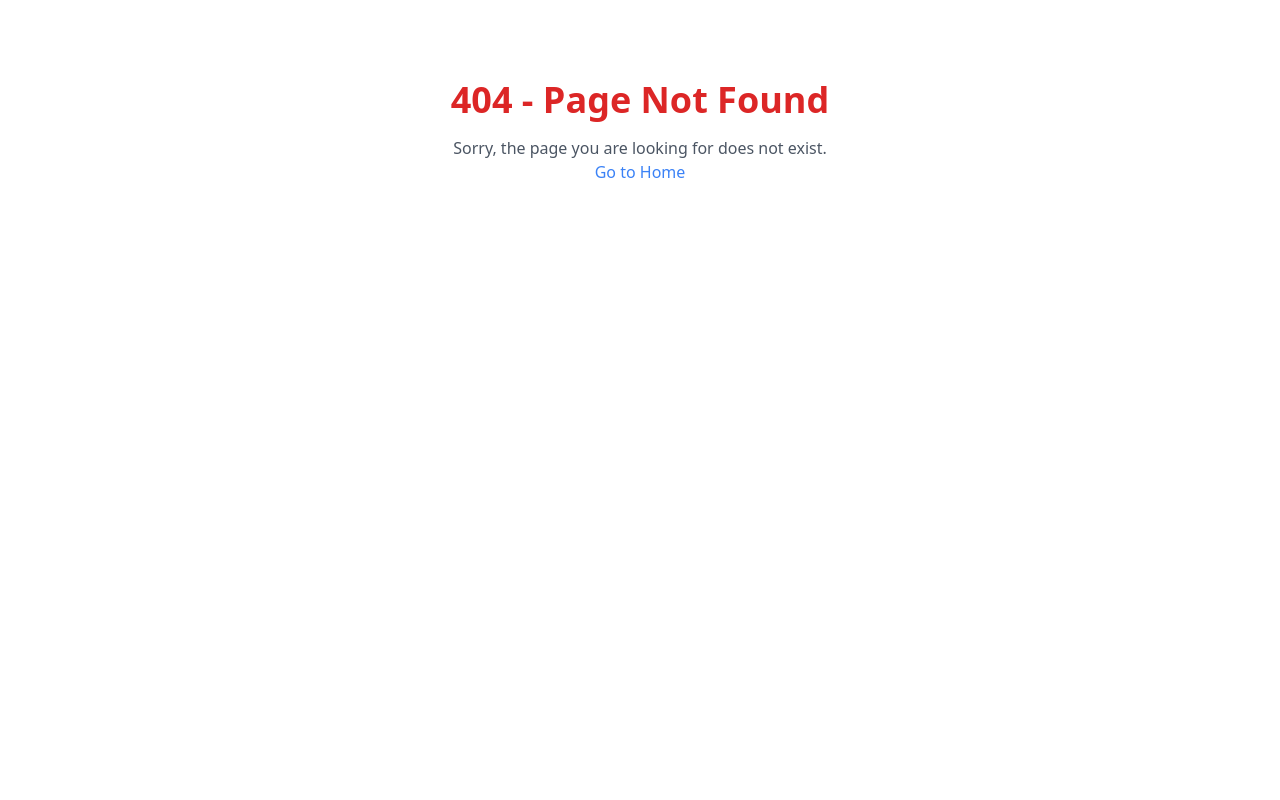
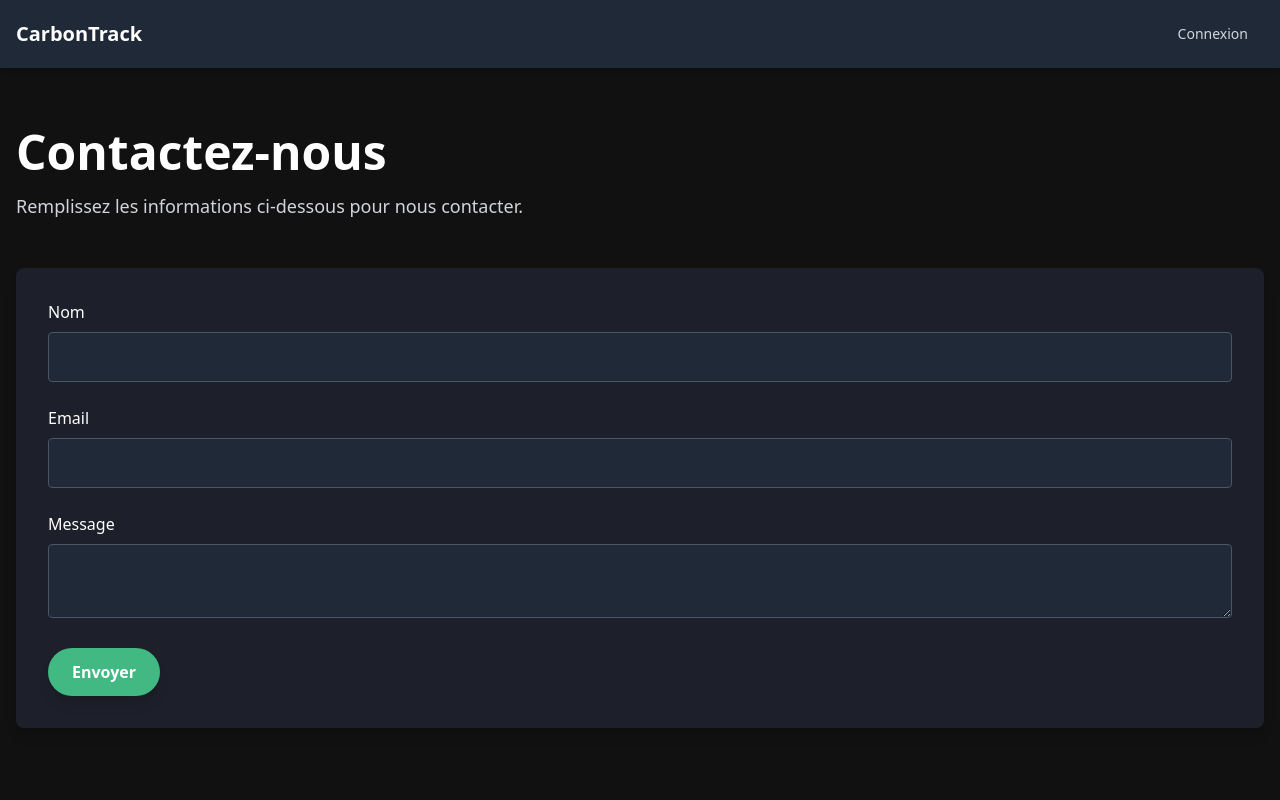
Before and after one commit to Pagiestm/CarbonTrack, a Vue app in the folder Front-CarbonTrack/: page /contact in a window 1280 px wide. Before the commit this address had no page. Shown: the top 800 px of the page. Built offline with nearby package versions, Linux system fonts and the light colour scheme.

Commit message:
feat(FormComponent.vue, contact): creating a component for forms + contact form on the front side

```diff
--- /dev/null
+++ b/Front-CarbonTrack/src/components/FormComponent.vue
@@ -0,0 +1,39 @@
+<template>
+    <form @submit.prevent="handleSubmit" class="bg-primary p-8 rounded-lg shadow-lg">
+        <div v-for="field in fields" :key="field.name" class="mb-6">
+            <label :for="field.name" class="block text-white mb-2">{{ field.label }}</label>
+            <input v-if="field.type !== 'textarea'" :type="field.type" :name="field.name" v-model="formData[field.name]"
+                :required="field.required"
+                class="w-full p-3 rounded bg-gray-800 text-white border border-gray-600 focus:outline-none focus:ring-2 focus:ring-customGreen" />
+            <textarea v-else :name="field.name" v-model="formData[field.name]" :required="field.required"
+                class="w-full p-3 rounded bg-gray-800 text-white border border-gray-600 focus:outline-none focus:ring-2 focus:ring-customGreen"></textarea>
+        </div>
+        <button type="submit"
+            class="py-3 px-6 bg-customGreen text-white font-semibold rounded-full shadow-lg hover:scale-105 transition-transform duration-300 ease-in-out">
+            Envoyer
+        </button>
+    </form>
+</template>
+
+<script setup>
+import { ref } from 'vue';
+
+const props = defineProps({
+    fields: {
+        type: Array,
+        required: true,
+    },
+    onSubmit: {
+        type: Function,
+        required: true,
+    },
+});
+
+const formData = ref(
+    props.fields.reduce((acc, field) => ({ ...acc, [field.name]: '' }), {})
+);
+
+const handleSubmit = () => {
+    props.onSubmit(formData.value);
+};
+</script>
--- a/Front-CarbonTrack/src/router/index.js
+++ b/Front-CarbonTrack/src/router/index.js
@@ -3,6 +3,7 @@ import HomePage from '../views/Home/HomePage.vue';
 import LoginForm from '../views/LoginPage.vue';
 import NotFound from '../views/NotFound.vue';
 import RegisterForm from '../views/RegisterPage.vue';
+import ContactPage from '../views/ContactPage.vue';
 import ProfilePage from '../views/Profile/ProfilePage.vue';
 import EditProfilePage from '../views/Profile/EditProfilePage.vue';
 import AdminPage from '../views/Admin/AdminPage.vue';
@@ -18,6 +19,7 @@ const routes = [
     { path: '/', name: 'Home', component: HomePage },
     { path: '/login', name: 'Login', component: LoginForm },
     { path: '/register', name: 'Register', component: RegisterForm },
+    { path: '/contact', component: ContactPage },
     { path: '/profile', name: 'Profile', component: ProfilePage, meta: { requiresAuth: true } },
     { path: '/profile/edit', name: 'EditProfile', component: EditProfilePage, meta: { requiresAuth: true } },
     { path: '/projects', name: 'UserProjects', component: ProjectPage, meta: { requiresAuth: true } },
--- /dev/null
+++ b/Front-CarbonTrack/src/services/contactService.js
@@ -0,0 +1,17 @@
+// src/services/contactService.js
+import axios from 'axios';
+
+const API_BASE_URL = import.meta.env.VITE_API_BASE_URL;
+
+export const sendContactMessage = async (contactData) => {
+  try {
+    const response = await axios.post(`${API_BASE_URL}/contact`, contactData, {
+      headers: {
+        'Content-Type': 'application/json',
+      },
+    });
+    return response.data;
+  } catch (error) {
+    throw new Error(error.response?.data?.error || 'Failed to send contact message');
+  }
+};
--- /dev/null
+++ b/Front-CarbonTrack/src/views/ContactPage.vue
@@ -0,0 +1,63 @@
+<!-- src/pages/ContactPage.vue -->
+<template>
+    <NavBar />
+    <section class="w-full py-24 lg:py-32 bg-secondary min-h-screen">
+        <div class="container mx-auto px-4">
+            <header class="mb-12 text-center lg:text-left">
+                <h1 class="text-5xl font-bold text-white">Contactez-nous</h1>
+                <p class="text-lg text-gray-300 mt-4">
+                    Remplissez les informations ci-dessous pour nous contacter.
+                </p>
+            </header>
+            <FormComponent :fields="fields" :onSubmit="handleSubmit" />
+            <SuccessMessage v-if="showSuccessMessage" :show="showSuccessMessage" :message="successMessage"
+                @close="handleCloseSuccessMessage" />
+            <ErrorMessage v-if="showErrorMessage" :show="showErrorMessage" :message="errorMessage"
+                @close="handleCloseErrorMessage" />
+        </div>
+    </section>
+    <Footer />
+</template>
+
+<script setup>
+import { ref } from 'vue';
+import { useRouter } from 'vue-router';
+import FormComponent from '../components/FormComponent.vue';
+import NavBar from '../components/NavBar.vue';
+import Footer from '../components/Footer.vue';
+import SuccessMessage from '../components/Alert/SuccessMessage.vue';
+import ErrorMessage from '../components/Alert/ErrorMessage.vue';
+import { sendContactMessage } from '../services/contactService';
+
+const fields = ref([
+    { name: 'name', label: 'Nom', type: 'text', required: true },
+    { name: 'email', label: 'Email', type: 'email', required: true },
+    { name: 'message', label: 'Message', type: 'textarea', required: true },
+]);
+
+const showSuccessMessage = ref(false);
+const successMessage = ref('');
+const showErrorMessage = ref(false);
+const errorMessage = ref('');
+const router = useRouter();
+
+const handleSubmit = async (formData) => {
+    try {
+        await sendContactMessage(formData);
+        successMessage.value = 'Message envoyé avec succès !';
+        showSuccessMessage.value = true;
+    } catch (error) {
+        errorMessage.value = 'Échec de l\'envoi du message.';
+        showErrorMessage.value = true;
+    }
+};
+
+const handleCloseSuccessMessage = () => {
+    showSuccessMessage.value = false;
+    router.push('/');
+};
+
+const handleCloseErrorMessage = () => {
+    showErrorMessage.value = false;
+};
+</script>
```
